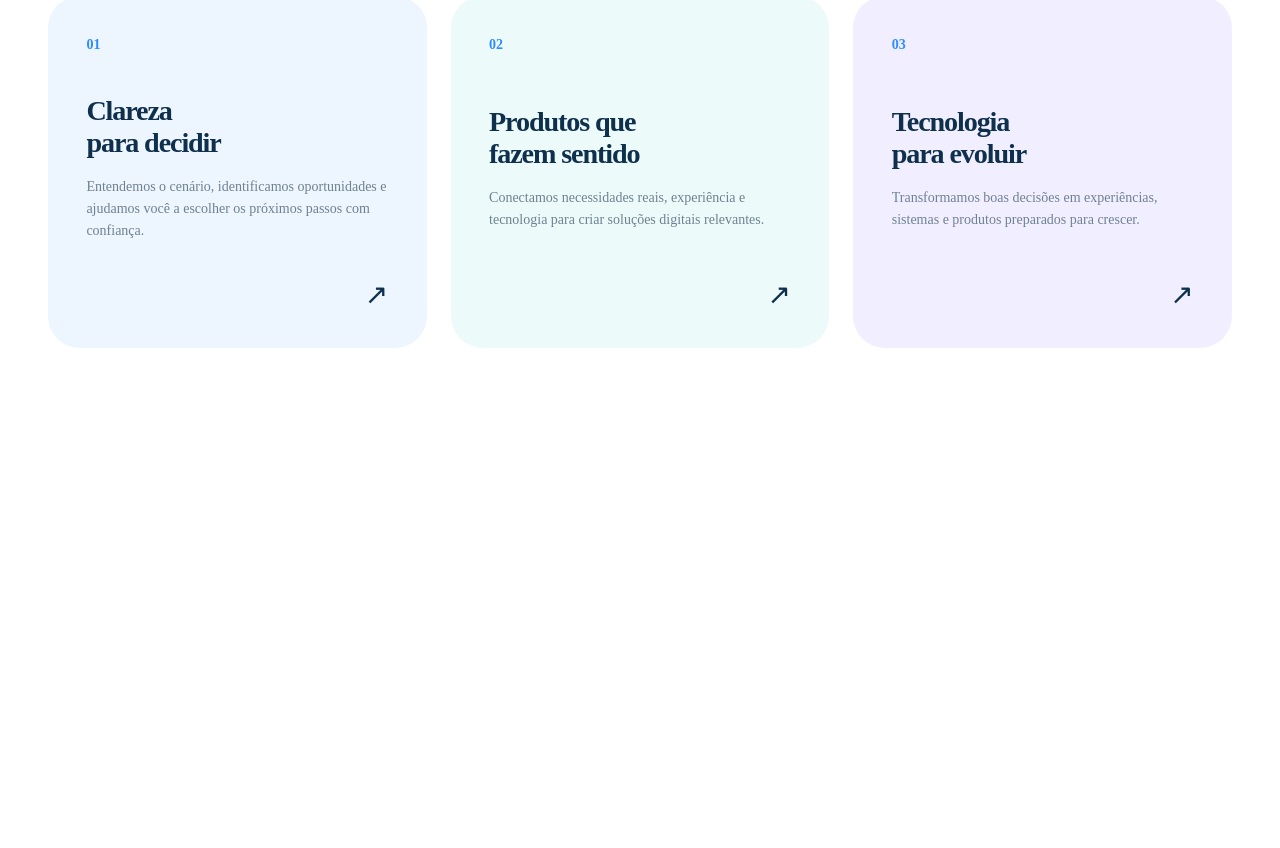
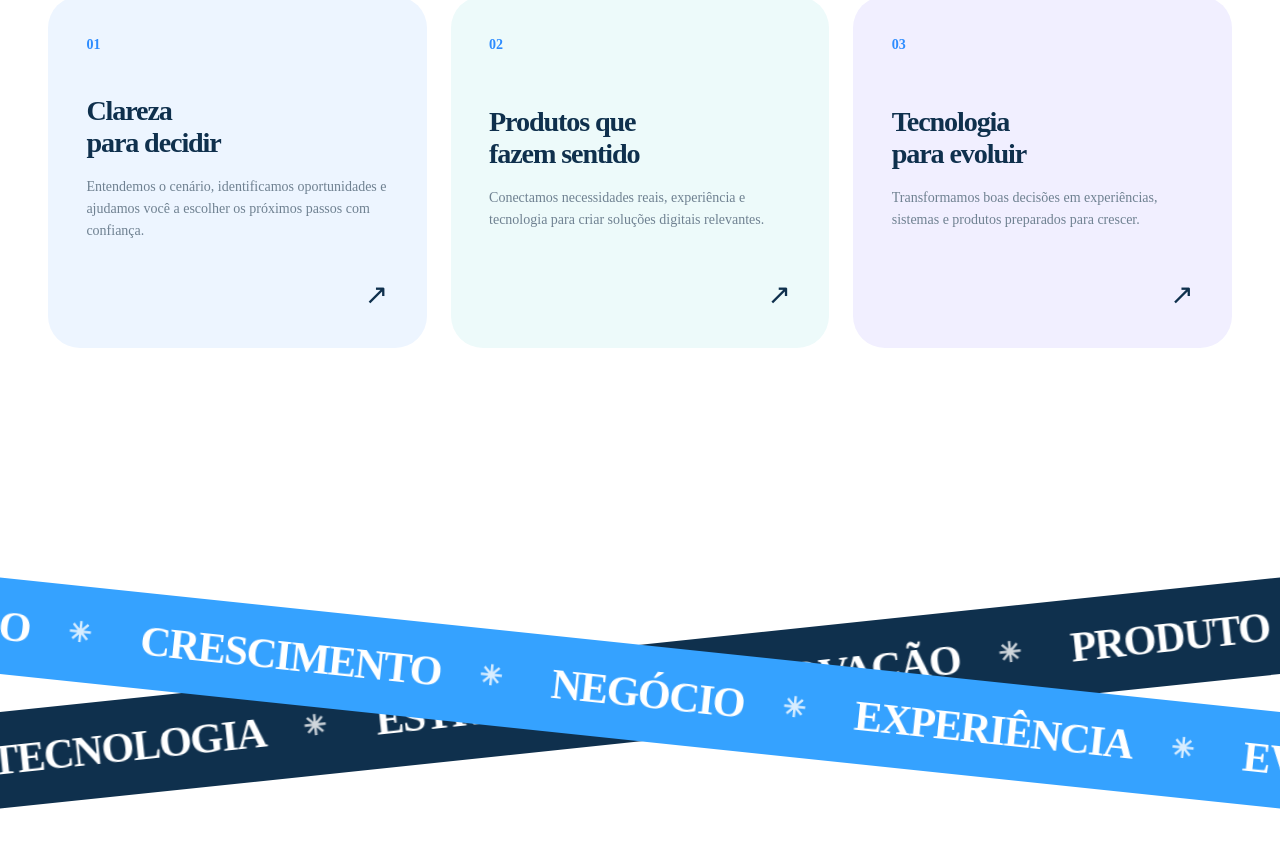
Before and after one commit to LeevelopStudio/leevelop-web, a Next.js app: page / in a window 1280 px wide. Shown: the part 1121-1969 px from the top of the page. Before the commit the page ends 1584 px from the top, so only its background shows below. Built offline with nearby package versions, Linux system fonts and the light colour scheme.

Commit message:
feat: add animated crossing expertise bands

```diff
--- a/app/page.tsx
+++ b/app/page.tsx
@@ -1,6 +1,7 @@
 import { Header } from "@/components/layout/Header";
 import { Hero } from "@/components/sections/Hero";
 import { Solutions } from "@/components/sections/Solutions";
+import { ExpertiseBands } from "@/components/sections/ExpertiseBands";
 
 export default function Home() {
   return (
@@ -9,6 +10,7 @@ export default function Home() {
       <main>
         <Hero />
         <Solutions />
+        <ExpertiseBands />
       </main>
     </>
   );
--- /dev/null
+++ b/components/sections/ExpertiseBands.module.css
@@ -0,0 +1,61 @@
+.section {
+  position: relative;
+  overflow: hidden;
+  padding-block: clamp(4rem, 8vw, 7rem);
+  background: var(--color-background);
+}
+.stage {
+  position: relative;
+  height: clamp(9rem, 20vw, 16rem);
+  display: grid;
+  align-items: center;
+}
+.upper,
+.lower {
+  position: absolute;
+  top: 50%;
+  left: -8%;
+  width: 116%;
+  transform-origin: center;
+}
+.upper { transform: translateY(-50%) rotate(-6deg); }
+.lower { transform: translateY(-50%) rotate(6deg); }
+.band {
+  display: flex;
+  align-items: center;
+  height: clamp(3.75rem, 7.5vw, 6.5rem);
+  overflow: hidden;
+}
+.navy { background: var(--color-navy-950); color: #fff; }
+.blue { background: var(--color-blue-500); color: #fff; }
+.track {
+  display: flex;
+  align-items: center;
+  width: max-content;
+  min-width: 200%;
+  white-space: nowrap;
+  animation: marquee 35s linear infinite;
+}
+.lower .track { animation-direction: reverse; }
+.word {
+  display: inline-flex;
+  align-items: center;
+  gap: clamp(1.5rem, 3vw, 3rem);
+  padding-inline: clamp(1rem, 2vw, 2rem);
+  font-size: clamp(1.25rem, 3.3vw, 3rem);
+  font-weight: 800;
+  letter-spacing: -0.035em;
+}
+.star { font-size: 0.65em; opacity: 0.8; }
+@keyframes marquee {
+  from { transform: translateX(0); }
+  to { transform: translateX(-50%); }
+}
+@media (prefers-reduced-motion: reduce) {
+  .track { animation: none; }
+}
+@media (max-width: 640px) {
+  .section { padding-block: 3rem; }
+  .stage { height: 9rem; }
+  .upper, .lower { left: -20%; width: 140%; }
+}
--- /dev/null
+++ b/components/sections/ExpertiseBands.tsx
@@ -0,0 +1,32 @@
+import styles from "./ExpertiseBands.module.css";
+
+const topWords = ["PRODUTO", "TECNOLOGIA", "ESTRATÉGIA", "INOVAÇÃO"];
+const bottomWords = ["CRESCIMENTO", "NEGÓCIO", "EXPERIÊNCIA", "EVOLUÇÃO"];
+
+function Band({ words, variant }: { words: string[]; variant: "navy" | "blue" }) {
+  return (
+    <div className={`${styles.band} ${styles[variant]}`} aria-hidden="true">
+      <div className={styles.track}>
+        {[...words, ...words].map((word, index) => (
+          <span className={styles.word} key={`${word}-${index}`}>
+            {word} <span className={styles.star}>✳</span>
+          </span>
+        ))}
+      </div>
+    </div>
+  );
+}
+
+export function ExpertiseBands() {
+  return (
+    <section className={styles.section} aria-label="Nossa experiência em produto, tecnologia e estratégia">
+      <p className="srOnly">
+        Produto, tecnologia, estratégia, inovação, crescimento, negócio, experiência e evolução.
+      </p>
+      <div className={styles.stage}>
+        <div className={styles.upper}><Band words={topWords} variant="navy" /></div>
+        <div className={styles.lower}><Band words={bottomWords} variant="blue" /></div>
+      </div>
+    </section>
+  );
+}
```
